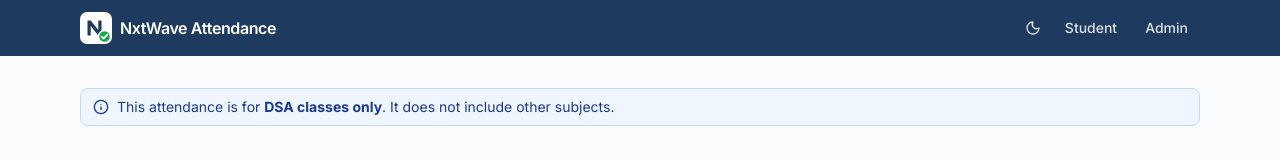
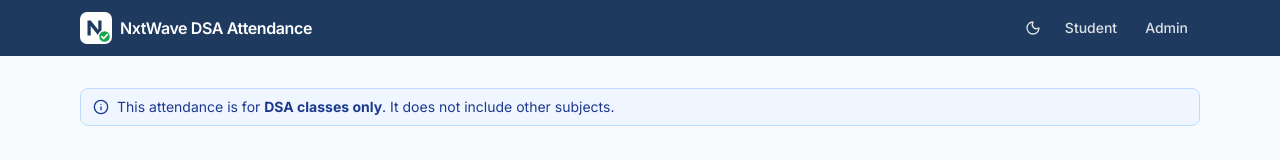
Before and after one commit to lakshayysinghh/Nxtwave-attendance-dashboard, a Next.js app in the folder web/: page / in a window 1280 px wide. Shown: the top 160 px of the page. Built offline with nearby package versions, Linux system fonts and the light colour scheme.

Commit message:
Rename the dashboard to NxtWave DSA Attendance

```diff
--- a/web/app/layout.tsx
+++ b/web/app/layout.tsx
@@ -17,7 +17,7 @@ const geistMono = Geist_Mono({
 });
 
 export const metadata: Metadata = {
-  title: "NxtWave Attendance Dashboard",
+  title: "NxtWave DSA Attendance",
   description: "DSA attendance for BITS and CDU students",
 };
 
--- a/web/components/admin-shell.tsx
+++ b/web/components/admin-shell.tsx
@@ -115,7 +115,7 @@ function TopBar({ me, onMenu, onChangePassword }: { me: Me; onMenu: () => void;
         </button>
         <Link href="/admin" className="flex items-center gap-2">
           <Logo onDark />
-          <span className="hidden font-semibold tracking-tight sm:inline">NxtWave Attendance</span>
+          <span className="hidden font-semibold tracking-tight sm:inline">NxtWave DSA Attendance</span>
         </Link>
       </div>
       <div className="flex items-center gap-1.5 text-sm sm:gap-2">
--- a/web/components/attendance-ui.tsx
+++ b/web/components/attendance-ui.tsx
@@ -22,7 +22,7 @@ export function SiteHeader({ active }: { active?: "student" | "admin" }) {
       <div className="mx-auto flex max-w-6xl flex-wrap items-center justify-between gap-3 px-4 py-3">
         <Link href="/" className="flex items-center gap-2">
           <Logo onDark />
-          <span className="font-semibold tracking-tight">NxtWave Attendance</span>
+          <span className="font-semibold tracking-tight">NxtWave DSA Attendance</span>
         </Link>
         <nav className="flex items-center gap-1">
           <ThemeToggle />
--- a/web/components/logo.tsx
+++ b/web/components/logo.tsx
@@ -1,5 +1,5 @@
 /**
- * The NxtWave Attendance mark: an N with a check badge. onDark draws it on a
+ * The NxtWave DSA Attendance mark: an N with a check badge. onDark draws it on a
  * white tile for the navy headers; otherwise it is the navy tile used as the
  * browser icon (app/icon.svg).
  */
@@ -7,7 +7,7 @@ export function Logo({ onDark, className = "size-8" }: { onDark?: boolean; class
   const tile = onDark ? "#FFFFFF" : "#1E3A5F";
   const letter = onDark ? "#1E3A5F" : "#FFFFFF";
   return (
-    <svg viewBox="0 0 32 32" className={className} role="img" aria-label="NxtWave Attendance">
+    <svg viewBox="0 0 32 32" className={className} role="img" aria-label="NxtWave DSA Attendance">
       <rect width="32" height="32" rx="7" fill={tile} />
       <path d="M7.5 23.5V8.5h3.2l7.6 9.6V8.5h3.2v15h-3.2l-7.6-9.6v9.6z" fill={letter} />
       <circle cx="24.5" cy="24.5" r="6" fill="#16A34A" stroke={tile} strokeWidth="1.5" />
```
